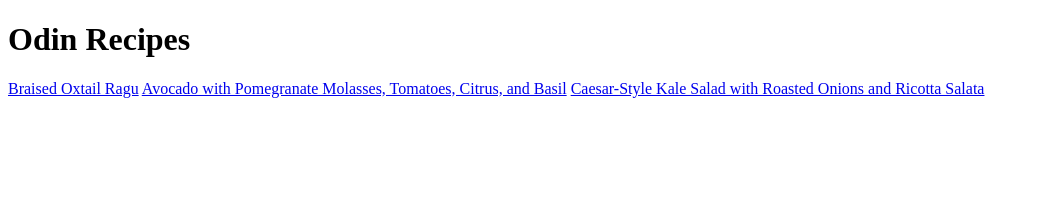
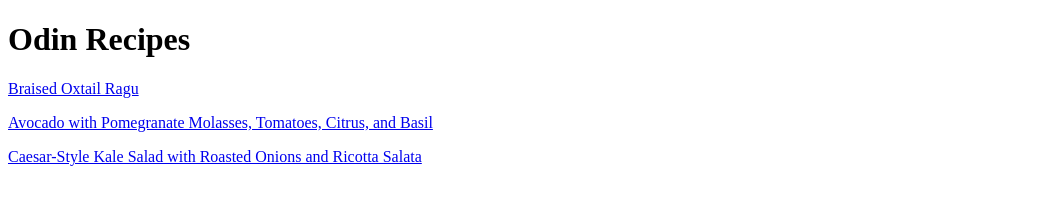
Before and after one commit to dsendros/odin-recipes, a website: page index.html in a window 1280 px wide. Shown: the whole page, without its empty margins (0-1040 px from the left). Drawn offline with Linux system fonts and the light colour scheme.

Commit message:
feat: put recipes on home page on multiple lines
Issues-closed: #9

```diff
--- a/index.html
+++ b/index.html
@@ -7,12 +7,16 @@
 
   <body>
     <h1>Odin Recipes</h1>
-    <a href="./recipes/braised-oxtail-ragu.html">Braised Oxtail Ragu</a>
+    <p><a href="./recipes/braised-oxtail-ragu.html">Braised Oxtail Ragu</a></p>
+    <p>
       <a href="./recipes/avocado-pomegranate-molasses-salad.html"
         >Avocado with Pomegranate Molasses, Tomatoes, Citrus, and Basil</a
       >
+    </p>
+    <p>
       <a href="./recipes/kale-salad.html"
         >Caesar-Style Kale Salad with Roasted Onions and Ricotta Salata</a
       >
+    </p>
   </body>
 </html>
```
Lines whose indentation alone changed are shown as unchanged.
